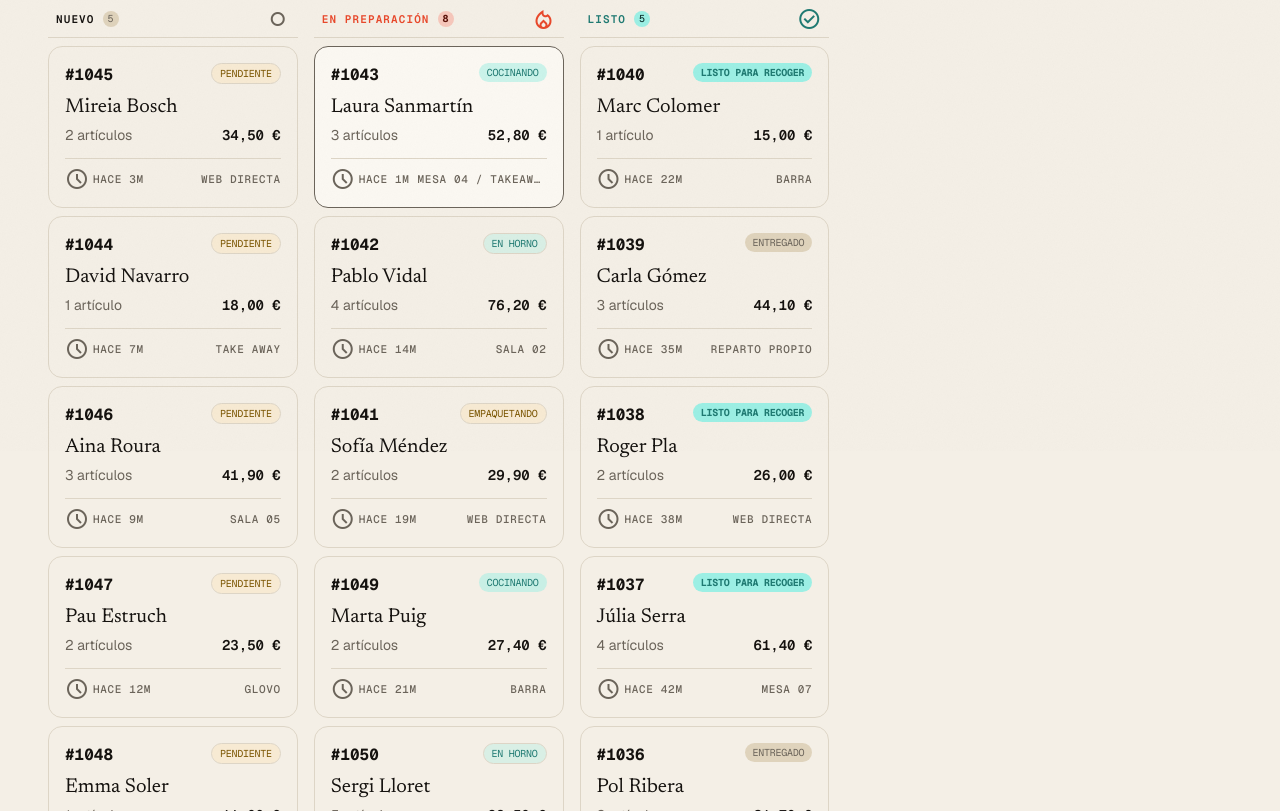
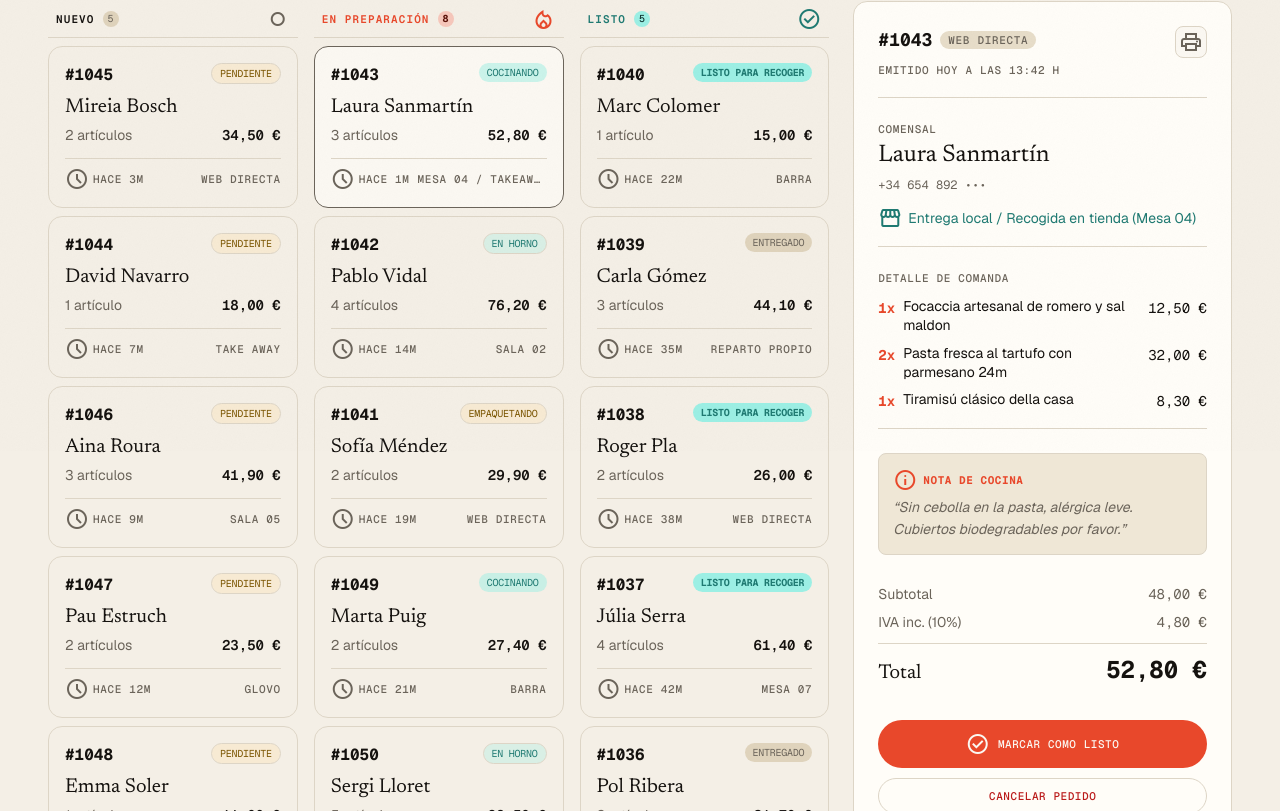
Before and after one commit to jmmolins87/jmmcDevSign-profile, a Next.js app: page /demos/pedidos in a window 1280 px wide. Shown: the part 349-1160 px from the top of the page. Built offline with nearby package versions, Linux system fonts and the light colour scheme.

Commit message:
Add SPEC 06 order dossier with calculated breakdown (step 5)

```diff
--- /dev/null
+++ b/app/demos/pedidos/Dossier.tsx
@@ -0,0 +1,141 @@
+/* SPEC 06 — Paso 5: dossier del pedido seleccionado.
+   El desglose sale de orderTotals() (IVA incluido en los artículos).
+   La nota de cocina solo se renderiza si el pedido tiene `note`.
+   Los botones de acción se cablean en el paso 6; imprimir queda inerte. */
+
+"use client";
+
+import { CHANNEL_LABEL, formatEUR, orderTotals } from "@/lib/data/orders";
+import type { Order } from "@/lib/data/types";
+
+export default function Dossier({ order }: { order: Order }) {
+  const { subtotal, iva, total } = orderTotals(order);
+
+  return (
+    <aside
+      className="xl:col-span-4 flex flex-col rounded-[14px] bg-surface-container-lowest border border-outline-variant p-space-lg gap-space-lg sticky top-[96px]"
+      data-anim="fade-up"
+    >
+      {/* Cabecera: id + canal + emisión + imprimir (inerte) */}
+      <div className="flex items-start justify-between gap-3 pb-space-md border-b border-outline-variant">
+        <div>
+          <div className="flex items-center gap-2 mb-1">
+            <span className="font-mono-code text-[18px] font-bold text-on-surface">
+              #{order.id}
+            </span>
+            <span className="px-2 py-0.5 rounded-full font-label-caps text-label-caps text-on-surface-variant bg-surface-container-high uppercase">
+              {CHANNEL_LABEL[order.channel]}
+            </span>
+          </div>
+          <span className="font-label-caps text-label-caps text-on-surface-variant uppercase">
+            Emitido hoy a las {order.issuedAt} h
+          </span>
+        </div>
+        <button
+          type="button"
+          aria-disabled="true"
+          aria-label="Imprimir comanda"
+          className="w-8 h-8 shrink-0 rounded-lg bg-surface-container-low border border-outline-variant flex items-center justify-center text-on-surface-variant cursor-default focus:outline-none"
+        >
+          <span className="material-symbols-outlined text-[18px]">print</span>
+        </button>
+      </div>
+
+      {/* Comensal */}
+      <div className="flex flex-col gap-1 pb-space-md border-b border-outline-variant">
+        <span className="font-label-caps text-label-caps text-on-surface-variant uppercase">
+          Comensal
+        </span>
+        <h3 className="font-headline-sm text-headline-sm text-on-surface">
+          {order.guest}
+        </h3>
+        <p className="font-mono-code text-[12px] text-on-surface-variant mt-0.5">
+          {order.phone}
+        </p>
+        <div className="inline-flex items-center gap-1.5 mt-2 text-body-sm text-secondary">
+          <span className="material-symbols-outlined text-[16px]">
+            storefront
+          </span>
+          <span>{order.delivery}</span>
+        </div>
+      </div>
+
+      {/* Detalle de comanda */}
+      <div className="flex flex-col gap-space-sm pb-space-md border-b border-outline-variant">
+        <span className="font-label-caps text-label-caps text-on-surface-variant uppercase mb-1">
+          Detalle de comanda
+        </span>
+        {order.items.map((item) => (
+          <div
+            key={item.name}
+            className="flex items-start justify-between gap-3 text-body-sm"
+          >
+            <div className="flex items-start gap-2">
+              <span className="font-mono-code font-bold text-primary">
+                {item.qty}x
+              </span>
+              <span className="text-on-surface leading-snug">{item.name}</span>
+            </div>
+            <span className="font-mono-code text-on-surface whitespace-nowrap">
+              {formatEUR(item.qty * item.price)}
+            </span>
+          </div>
+        ))}
+      </div>
+
+      {/* Nota de cocina (solo si existe) */}
+      {order.note && (
+        <div className="p-3.5 rounded-lg bg-surface-container border border-outline-variant">
+          <div className="flex items-center gap-1.5 text-primary mb-1">
+            <span className="material-symbols-outlined text-[16px]">info</span>
+            <span className="font-label-caps text-label-caps uppercase font-bold tracking-wider">
+              Nota de cocina
+            </span>
+          </div>
+          <p className="text-body-sm text-on-surface-variant italic">
+            “{order.note}”
+          </p>
+        </div>
+      )}
+
+      {/* Desglose */}
+      <div className="flex flex-col gap-1.5 pt-1">
+        <div className="flex justify-between text-body-sm text-on-surface-variant">
+          <span>Subtotal</span>
+          <span className="font-mono-code">{formatEUR(subtotal)}</span>
+        </div>
+        <div className="flex justify-between text-body-sm text-on-surface-variant">
+          <span>IVA inc. (10%)</span>
+          <span className="font-mono-code">{formatEUR(iva)}</span>
+        </div>
+        <div className="flex justify-between items-baseline pt-2 mt-1 border-t border-outline-variant">
+          <span className="font-headline-sm text-[20px] text-on-surface">
+            Total
+          </span>
+          <span className="font-mono-code text-[24px] font-bold text-on-surface">
+            {formatEUR(total)}
+          </span>
+        </div>
+      </div>
+
+      {/* Acciones (se cablean en el paso 6) */}
+      <div className="flex flex-col gap-2.5 pt-2">
+        <button
+          type="button"
+          className="w-full py-3 rounded-full bg-primary text-on-primary font-label-caps text-label-caps uppercase tracking-wider flex items-center justify-center gap-2 hover:opacity-95 active:scale-[0.99] transition-all focus:outline-none"
+        >
+          <span className="material-symbols-outlined text-[18px]">
+            check_circle
+          </span>
+          <span>Marcar como listo</span>
+        </button>
+        <button
+          type="button"
+          className="w-full py-2.5 rounded-full border border-outline-variant text-error hover:bg-error-container/20 font-label-caps text-label-caps uppercase tracking-wider transition-colors focus:outline-none"
+        >
+          Cancelar pedido
+        </button>
+      </div>
+    </aside>
+  );
+}
--- a/app/demos/pedidos/Shell.tsx
+++ b/app/demos/pedidos/Shell.tsx
@@ -1,7 +1,8 @@
 /* SPEC 06 — Shell cliente de la demo Pedidos en tiempo real.
    Paso 2: filtros. Paso 3: reloj de sincronización.
-   Paso 4: selección de pedido. Transiciones, timer y toast llegan
-   en los pasos 6–7; el dossier, en el paso 5. */
+   Paso 4: selección de pedido. Paso 5: dossier del seleccionado.
+   Transiciones, timer y toast llegan en los pasos 6–7; el filtrado
+   efectivo de búsqueda/canal, en el paso 8. */
 
 "use client";
 
@@ -11,12 +12,16 @@ import type { OrderChannel } from "@/lib/data/types";
 import Toolbar from "./Toolbar";
 import SummaryStrip from "./SummaryStrip";
 import Kanban from "./Kanban";
+import Dossier from "./Dossier";
 
 export default function Shell() {
   const [query, setQuery] = useState("");
   const [channel, setChannel] = useState<OrderChannel | "all">("all");
   const [selectedId, setSelectedId] = useState("1043");
   const [syncedAgo, setSyncedAgo] = useState(1);
+
+  const selected =
+    MOCK_ORDERS.find((order) => order.id === selectedId) ?? MOCK_ORDERS[0];
 
   // Reloj de la píldora "Sincronizado hace N s" (texto: corre siempre).
   useEffect(() => {
@@ -40,6 +45,7 @@ export default function Shell() {
           selectedId={selectedId}
           onSelect={setSelectedId}
         />
+        <Dossier order={selected} />
       </div>
     </>
   );
```
